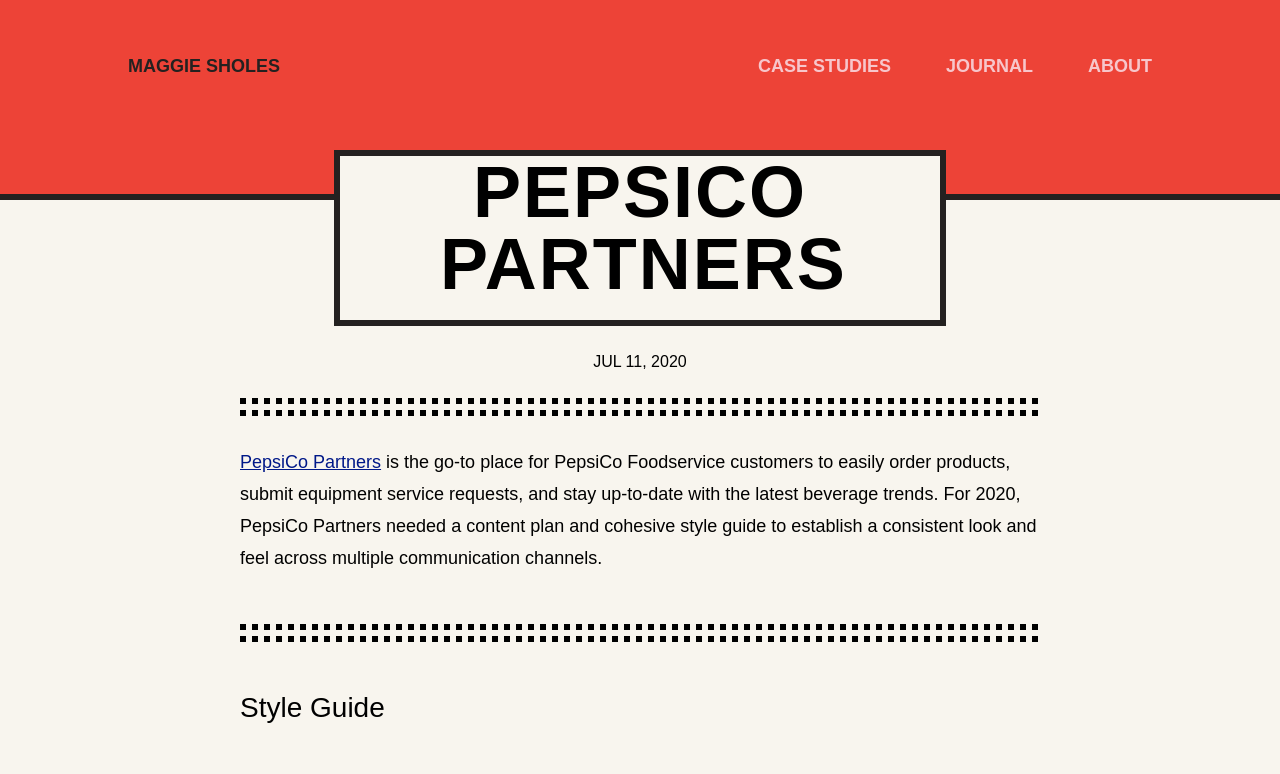
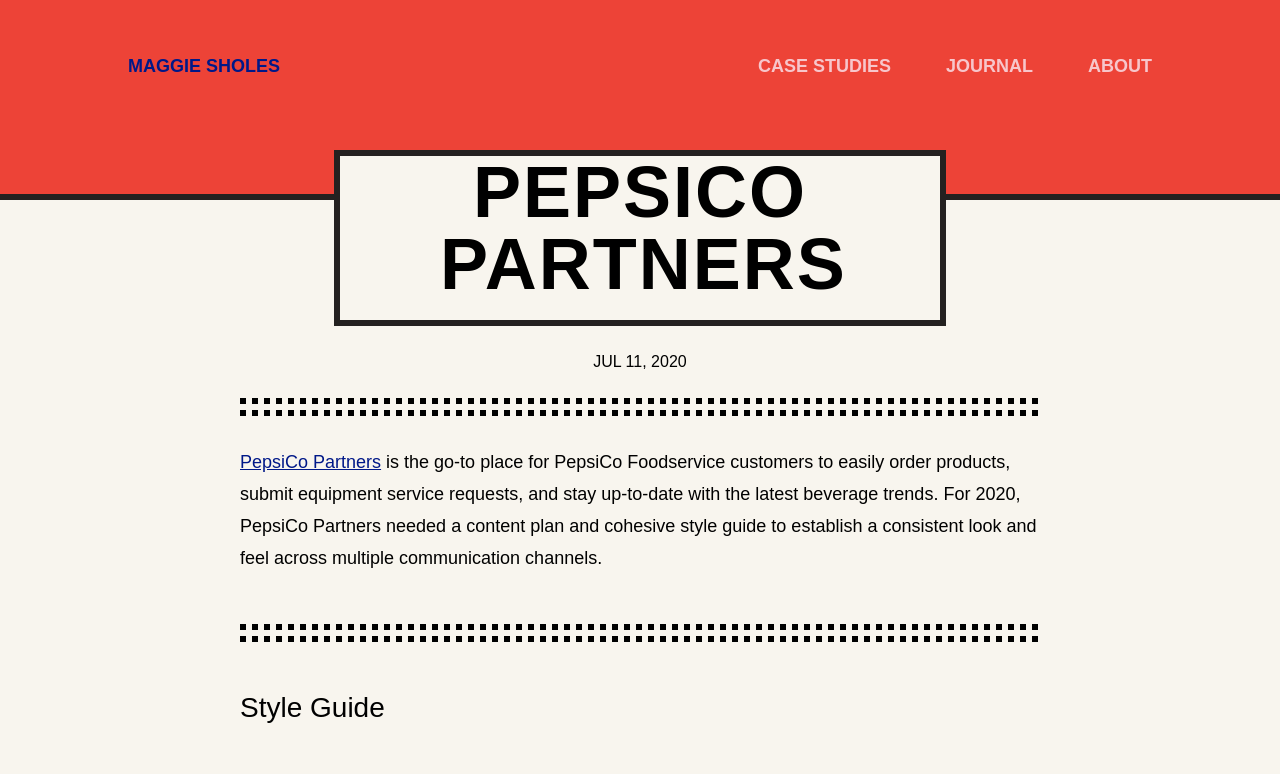
Before and after one commit to magsholes/Testing, a Jekyll site: the page built from _posts/2020-07-14-PepsiCo-Partners-Email-Redesign.markdown, in a window 1280 px wide. Shown: the top 774 px of the page. Built offline with Jekyll 4.4.1, drawn with Linux system fonts in a browser that asks for light colours; some web fonts are replaced; grey boxes are pictures that could not be loaded.

Commit message:
Update type.scss

```diff
--- a/_sass/type.scss
+++ b/_sass/type.scss
@@ -8,6 +8,14 @@
     ::selection {
         background: $accent-light;
         color: $accent-dark;
+    }
+
+    a:link, a:visited {
+        color: $accent-dark;
+    }
+    a:active, a:hover {
+        color: $neutral-light;
+        background: $accent-dark;
     }
 }
 
@@ -80,14 +88,6 @@
         font-size: 28px;
         padding-bottom: 20px;
     }
-
-    a:link, a:visited {
-        color: $accent-dark;
-    }
-    a:active, a:hover {
-        color: $neutral-light;
-        background: $accent-dark;
-    }
 }
 
 
@@ -159,12 +159,12 @@
      p {
         text-align: center;
         font-size: 10px;
-    }
 
-    a:link, a:visited {
-        color: $neutral-light;
-    }
-    a:active, a:hover {
-        color: $accent-medium;
+             a:link, a:visited {
+                color: $neutral-light;
+            }
+            a:active, a:hover {
+                color: $accent-medium;
+            }
     }
 }
```
